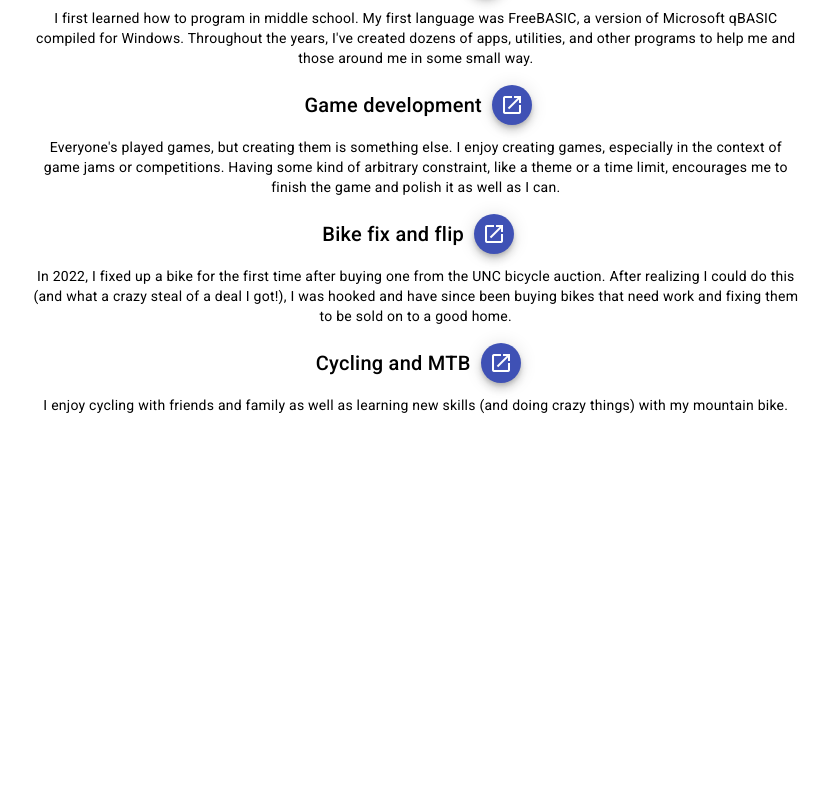
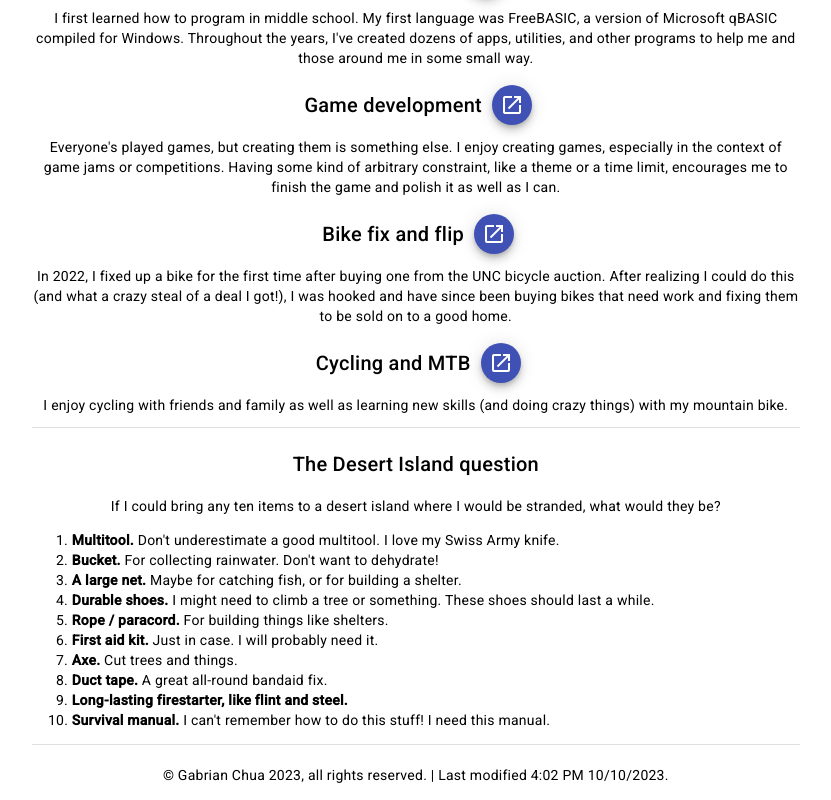
Before and after one commit to gchuaunc/inls161site, an Angular app: page /interests in a window 1280 px wide. Shown: the part 245-1045 px from the top of the page, without its empty margins (227-1058 px from the left). Before the commit the page ends 800 px from the top, so only its background shows below. Built offline with nearby package versions, Linux system fonts and the light colour scheme.

Commit message:
feat: add contact form

```diff
--- a/src/app/about/about.component.html
+++ b/src/app/about/about.component.html
@@ -59,5 +59,8 @@
         <p>This is the latest revision of resume as of Fall 2023, minus any significantly sensitive information which has been redacted.</p>
         <a mat-fab color="primary" class="link-out" href="/assets/resume.pdf"><mat-icon>download</mat-icon></a>
     </mat-expansion-panel><br>
+    <mat-divider></mat-divider><br>
+    <h2>Contact me</h2>
+    <iframe src="https://docs.google.com/forms/d/e/1FAIpQLSfVUVgp2qPZc2dFR0IJkhBgBdQITvxLKMREP5UExpdWHGBRlw/viewform?embedded=true" width="100%" height="500" frameborder="0" marginheight="0" marginwidth="0">Loading…</iframe>
     <app-footer></app-footer>
 </div>
--- a/src/app/interests/interests.component.html
+++ b/src/app/interests/interests.component.html
@@ -11,4 +11,20 @@
     <p>In 2022, I fixed up a bike for the first time after buying one from the UNC bicycle auction. After realizing I could do this (and what a crazy steal of a deal I got!), I was hooked and have since been buying bikes that need work and fixing them to be sold on to a good home.</p>
     <h2>Cycling and MTB <a class="link-out" mat-mini-fab color="primary" href="/interests/cycling"><mat-icon>open_in_new</mat-icon></a></h2>
     <p>I enjoy cycling with friends and family as well as learning new skills (and doing crazy things) with my mountain bike.</p>
+    <mat-divider></mat-divider><br>
+    <h2>The Desert Island question</h2>
+    <p>If I could bring any ten items to a desert island where I would be stranded, what would they be?</p>
+    <ol style="text-align: left;">
+        <li><b>Multitool.</b> Don't underestimate a good multitool. I love my Swiss Army knife.</li>
+        <li><b>Bucket.</b> For collecting rainwater. Don't want to dehydrate!</li>
+        <li><b>A large net.</b> Maybe for catching fish, or for building a shelter.</li>
+        <li><b>Durable shoes.</b> I might need to climb a tree or something. These shoes should last a while.</li>
+        <li><b>Rope / paracord.</b> For building things like shelters.</li>
+        <li><b>First aid kit.</b> Just in case. I will probably need it.</li>
+        <li><b>Axe.</b> Cut trees and things.</li>
+        <li><b>Duct tape.</b> A great all-round bandaid fix.</li>
+        <li><b>Long-lasting firestarter, like flint and steel.</b></li>
+        <li><b>Survival manual.</b> I can't remember how to do this stuff! I need this manual.</li>
+    </ol>
+    <app-footer></app-footer>
 </div>
```
